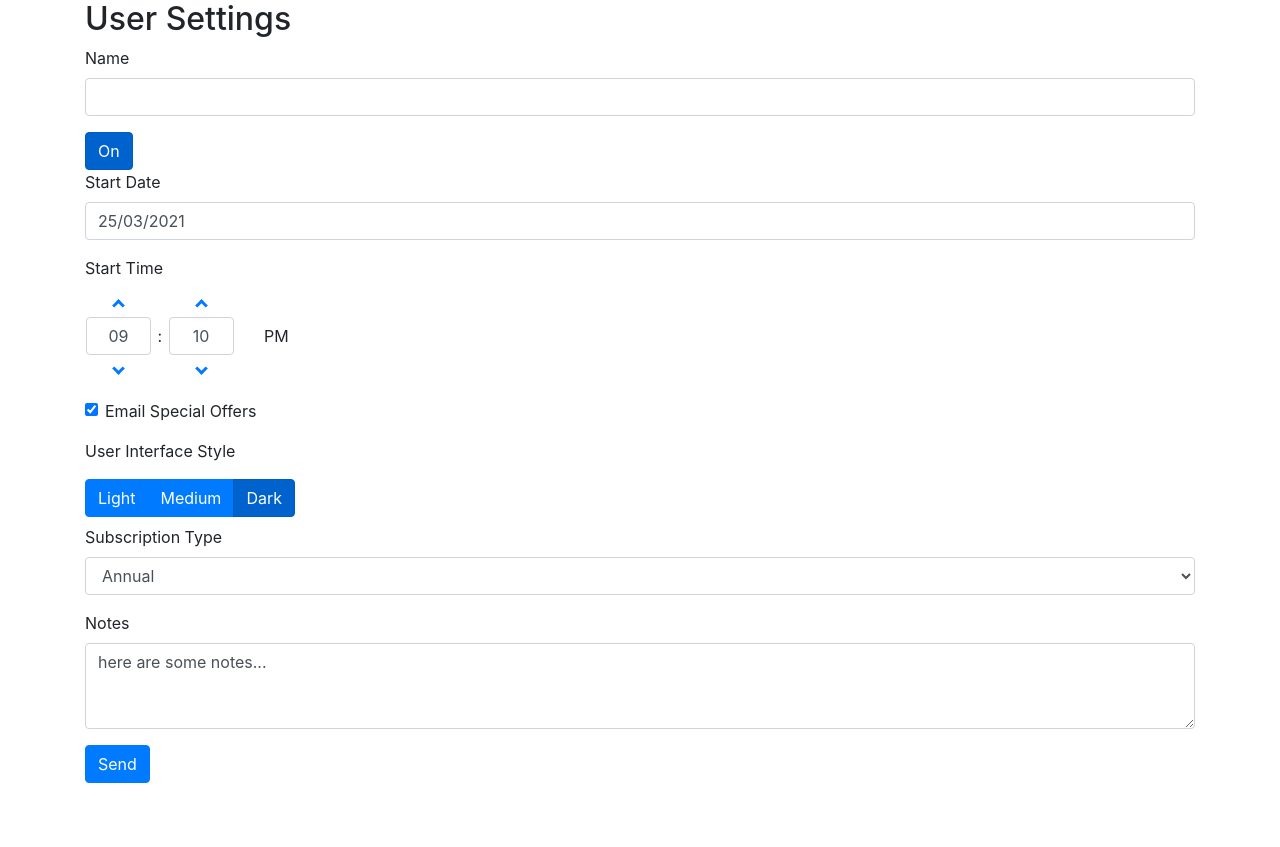
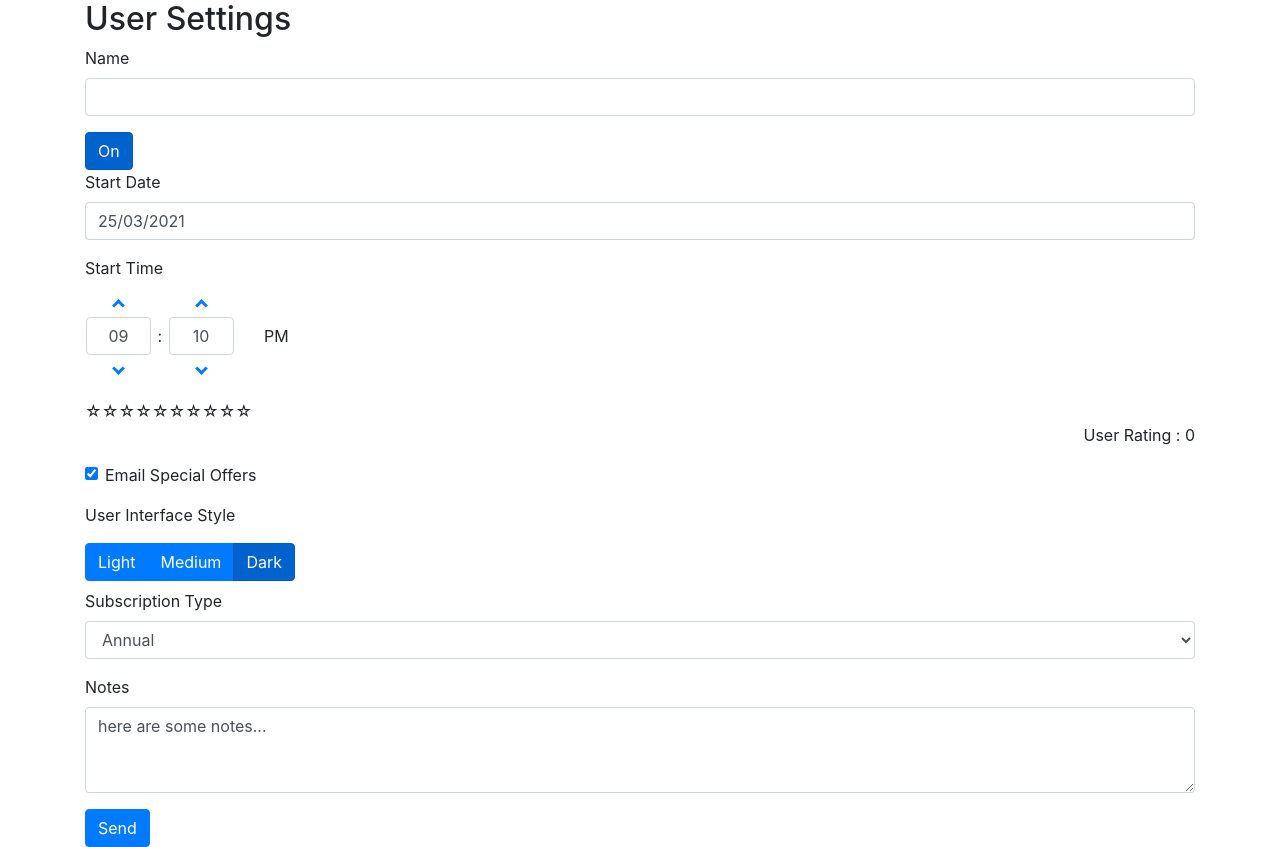
Before and after one commit to catgsmith/Angular_Forms, an Angular app: page / in a window 1280 px wide. Before the commit the page ends 800 px from the top, so only its background shows below. Built offline with nearby package versions, Linux system fonts and the light colour scheme.

Commit message:
add Ratings using ngx-bootstrap

```diff
--- a/src/app/app.module.ts
+++ b/src/app/app.module.ts
@@ -9,6 +9,7 @@ import { ButtonsModule } from 'ngx-bootstrap/buttons';
 import { BrowserAnimationsModule } from '@angular/platform-browser/animations';
 import { BsDatepickerModule } from 'ngx-bootstrap/datepicker';
 import { TimepickerModule } from 'ngx-bootstrap/timepicker';
+import { RatingModule } from 'ngx-bootstrap/rating';
 
 @NgModule({
   declarations: [
@@ -22,7 +23,8 @@ import { TimepickerModule } from 'ngx-bootstrap/timepicker';
     ButtonsModule.forRoot(),
     BrowserAnimationsModule,
     BsDatepickerModule.forRoot(),
-    TimepickerModule.forRoot()
+    TimepickerModule.forRoot(),
+    RatingModule.forRoot()
   ],
   providers: [],
   bootstrap: [AppComponent]
--- a/src/app/user-settings-form/user-settings-form.component.html
+++ b/src/app/user-settings-form/user-settings-form.component.html
@@ -25,6 +25,13 @@
             <label for="startTime">Start Time</label>
             <timepicker [(ngModel)]="startDate" id="startTime" name="startTime"></timepicker>
         </div>
+        <div class="form-group">
+            <rating [(ngModel)]="userRating" [max]="maxRating" [readonly]="isReadonly"
+            name="userRating" id="userRating"
+            [titles]="['one','two','three']"></rating>
+            <span class="d-flex justify-content-end">User Rating : {{userRating}}</span>
+        </div>
+
         <div class="form-check form-group">
             <input type="checkbox" class="form-check-input" id="emailOffers" name="emailOffers"
                 [(ngModel)]="userSettings.emailOffers" />
--- a/src/app/user-settings-form/user-settings-form.component.ts
+++ b/src/app/user-settings-form/user-settings-form.component.ts
@@ -24,6 +24,9 @@ export class UserSettingsFormComponent implements OnInit {
   postErrorMessage = '';
   subscriptionTypes: Observable<string[]>;
   singleModel = 'On';
+  userRating = 0;
+  maxRating = 10;
+  isReadonly = false;
 
   constructor(private dataService: DataService) { }
 
```
